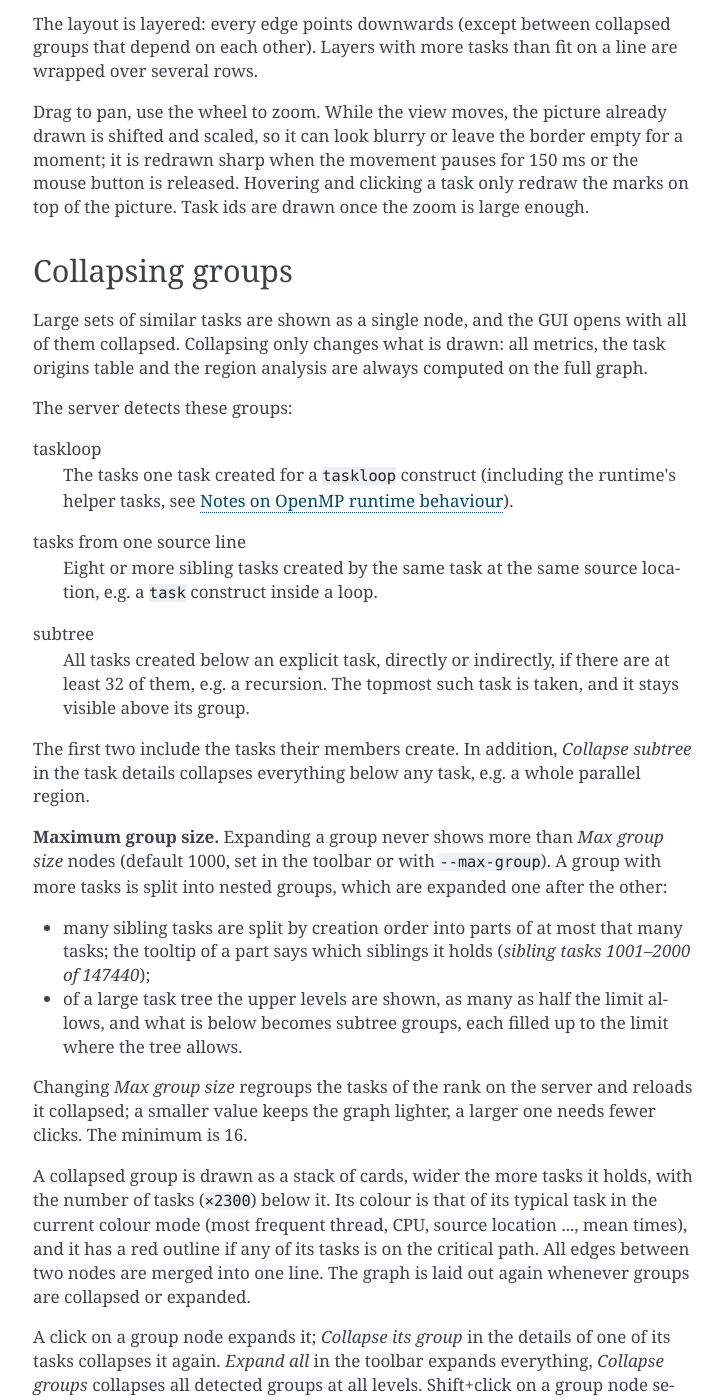
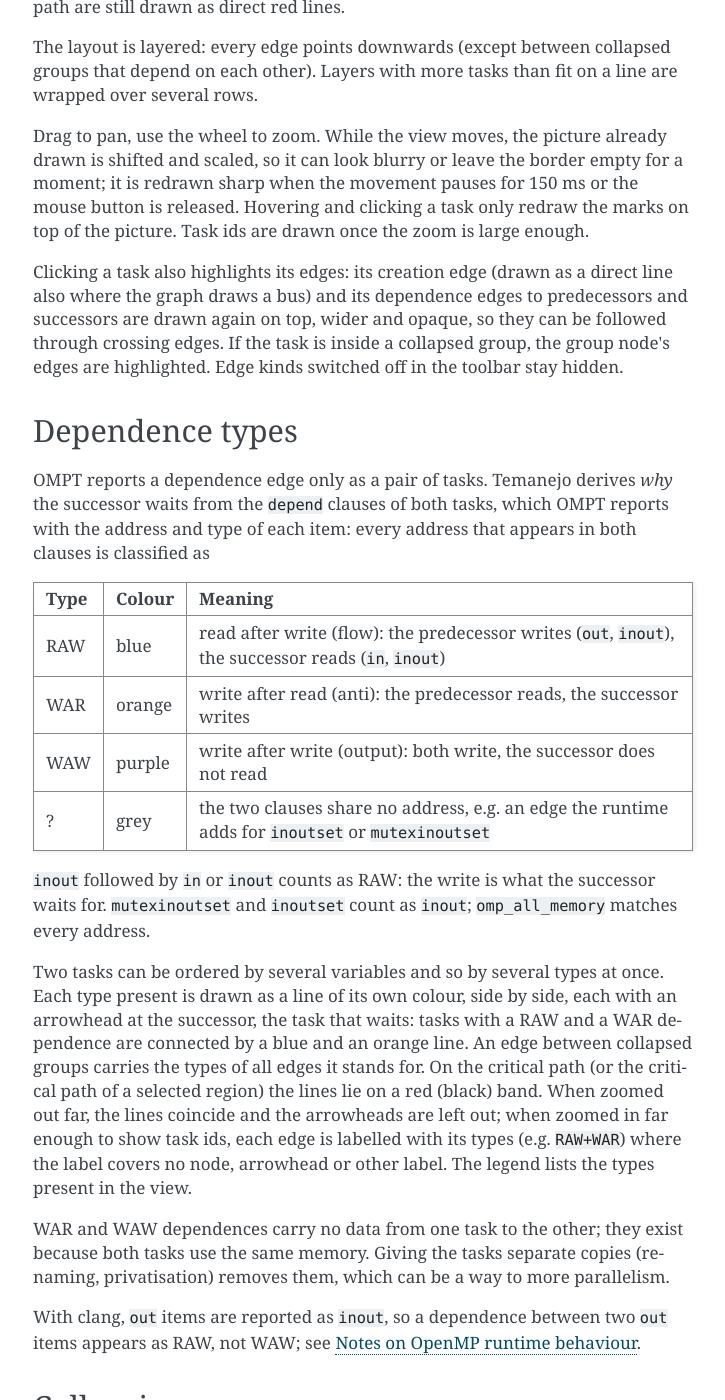
Before and after one commit to cniethammer/temanejo2, a Sphinx documentation site: the page built from docs/gui.rst, in a window 1280 px wide and 1400 px high, scrolled down 2469 px. Shown: the whole window, without its empty margins (387-1112 px from the left). Built offline with Sphinx 7.4.7, drawn with Linux system fonts in a browser that asks for light colours; some of the changed text lies outside the part shown.

Commit message:
Document dependence types, their variables and the edge highlight
- GUI: new section "Dependence types" (classification from the shared
  addresses of the depend clauses, colours, one line per type,
  arrowheads, labels, false dependences); the selected task's edges;
  the variables listed in the task details.
- HTTP API: dpv/dsv in task records, the classes of /view edges and the
  variables of dependence edges in /full.
- Runtime notes: clang reports depend(out) as inout, so WAW appears as
  RAW.
- README: GUI overview.

Co-Authored-By: Claude Opus 5.5 <noreply@anthropic.com>

```diff
--- a/docs/gui.rst
+++ b/docs/gui.rst
@@ -95,9 +95,10 @@ Graph view
 ----------
 
 Each task is a node: circle for explicit tasks, square for implicit tasks,
-diamond for the initial task. Light edges are task creation (parent to child,
-including a parallel region's encountering task to the implicit tasks), dark
-edges are ``depend`` dependences. Red marks the critical path.
+diamond for the initial task. Grey edges are task creation (parent to child,
+including a parallel region's encountering task to the implicit tasks),
+coloured edges with arrowheads are ``depend`` dependences, coloured by type
+(see `Dependence types`_). Red marks the critical path.
 
 Tasks that create many children (8 or more, e.g. the task running a
 ``taskloop`` or a ``single`` that spawns all tasks of a phase) have their
@@ -117,6 +118,58 @@ border empty for a moment; it is redrawn sharp when the movement pauses for
 150 ms or the mouse button is released. Hovering and clicking a task only
 redraw the marks on top of the picture. Task ids are drawn once the zoom is large
 enough.
+
+Clicking a task also highlights its edges: its creation edge (drawn as a
+direct line also where the graph draws a bus) and its dependence edges to
+predecessors and successors are drawn again on top, wider and opaque, so
+they can be followed through crossing edges. If the task is inside a
+collapsed group, the group node's edges are highlighted. Edge kinds switched
+off in the toolbar stay hidden.
+
+Dependence types
+----------------
+
+OMPT reports a dependence edge only as a pair of tasks. Temanejo derives
+*why* the successor waits from the ``depend`` clauses of both tasks, which
+OMPT reports with the address and type of each item: every address that
+appears in both clauses is classified as
+
+====== ======= ===================================================================
+Type   Colour  Meaning
+====== ======= ===================================================================
+RAW    blue    read after write (flow): the predecessor writes (``out``,
+               ``inout``), the successor reads (``in``, ``inout``)
+WAR    orange  write after read (anti): the predecessor reads, the successor
+               writes
+WAW    purple  write after write (output): both write, the successor does not
+               read
+?      grey    the two clauses share no address, e.g. an edge the runtime adds
+               for ``inoutset`` or ``mutexinoutset``
+====== ======= ===================================================================
+
+``inout`` followed by ``in`` or ``inout`` counts as RAW: the write is what the
+successor waits for. ``mutexinoutset`` and ``inoutset`` count as ``inout``;
+``omp_all_memory`` matches every address.
+
+Two tasks can be ordered by several variables and so by several types at
+once. Each type present is drawn as a line of its own colour, side by side,
+each with an arrowhead at the successor, the task that waits: tasks with a
+RAW and a WAR dependence are connected by a blue and an orange line. An
+edge between collapsed groups carries the types of all edges it stands for.
+On the critical path (or the critical path of a selected region) the lines
+lie on a red (black) band. When zoomed out far, the lines coincide and the
+arrowheads are left out; when zoomed in far enough to show task ids, each
+edge is labelled with its types (e.g. ``RAW+WAR``) where the label covers
+no node, arrowhead or other label. The legend lists the types present in
+the view.
+
+WAR and WAW dependences carry no data from one task to the other; they
+exist because both tasks use the same memory. Giving the tasks separate
+copies (renaming, privatisation) removes them, which can be a way to more
+parallelism.
+
+With clang, ``out`` items are reported as ``inout``, so a dependence between
+two ``out`` items appears as RAW, not WAW; see :doc:`runtime-notes`.
 
 Collapsing groups
 -----------------
@@ -322,7 +375,12 @@ Clicking a task shows:
 * parallel region with the source location and function where it starts,
   team size and, for implicit tasks, thread number;
 * threads, CPUs and NUMA nodes used;
-* number of children, predecessors and successors by dependence (clickable);
+* number of children;
+* predecessors (*Depends on*) and successors (*Required by*) by dependence,
+  clickable, each with the variables that order the two tasks: the
+  dependence type (see `Dependence types`_), the address, and the types of
+  the two ``depend`` items, e.g. ``RAW 0x7ffe4a6754a0 (inout → in)``. OMPT
+  reports addresses only; variable names are not shown;
 * the items of the ``depend`` clause;
 * every execution segment: thread, CPU (start → end if it changed), NUMA
   node, start and duration.
```
Also changed, not shown: README.md (+8 -5 lines), docs/http-api.rst (+15 -5 lines), docs/runtime-notes.rst (+18 -0 lines).
